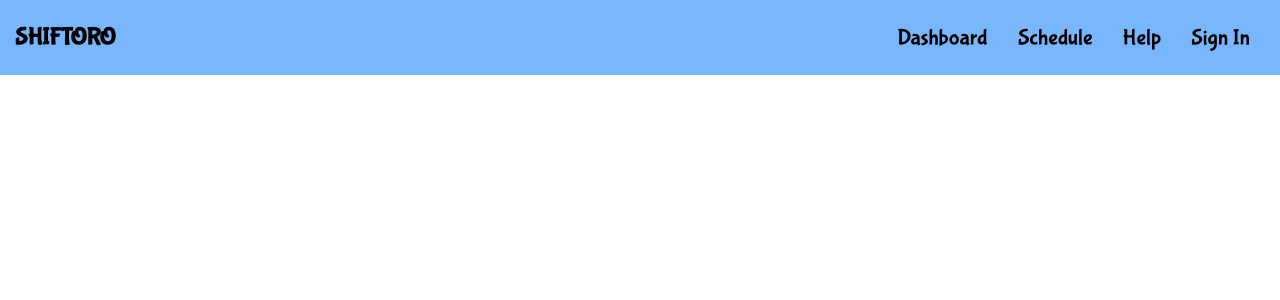
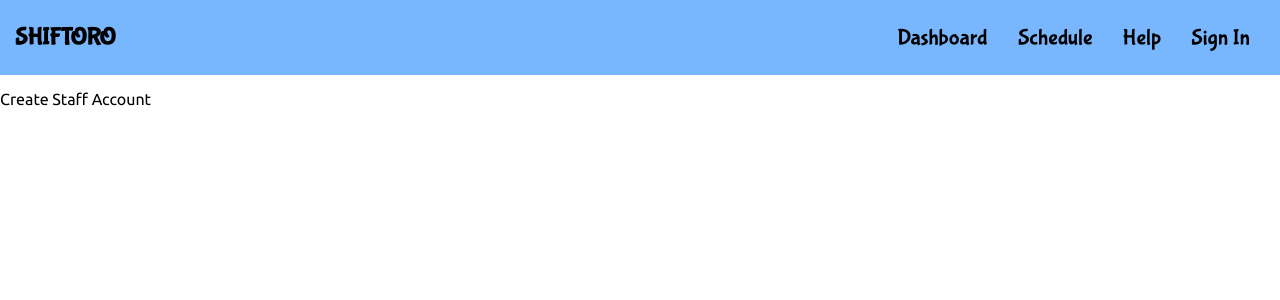
Before and after one commit to DevWig/shiftoro, a React (Create React App) app: page /create-staff-account in a window 1280 px wide. Shown: the top 300 px of the page. Built offline with nearby package versions, Linux system fonts and the light colour scheme; no server answers.

Commit message:
Create new page for creating new staff accounts and add new page and forgot password page routes to app.js file

```diff
--- a/src/App.js
+++ b/src/App.js
@@ -6,8 +6,10 @@ import Profile from './pages/Profile'
 import Schedule from './pages/Schedule'
 import SignIn from './pages/SignIn'
 import SignUp from './pages/SignUp'
+import CreateStaffAccount from './pages/CreateStaffAccount'
 import Navbar from './components/Navbar'
 import Help from './pages/Help'
+import ForgotPassword from './pages/ForgotPassword'
 
 import {FirebaseProvider} from './context/FirebaseContext'
 
@@ -20,9 +22,11 @@ function App() {
           <Route path='/' element={<Home/>} />
           <Route path='/profile' element={<Profile/>} />
           <Route path='/help' element={<Help/>} />
+          <Route path='/forgot-password' element={<ForgotPassword/>} />
           <Route path='/schedule' element={<Schedule/>} />
           <Route path='/sign-in' element={<SignIn/>} />
           <Route path='/sign-up' element={<SignUp/>} />
+          <Route path='/create-staff-account' element={<CreateStaffAccount/>} />
 
         </Routes>
 
--- /dev/null
+++ b/src/pages/CreateStaffAccount.jsx
@@ -0,0 +1,12 @@
+import React from 'react'
+
+function CreateStaffAccount() {
+  return (
+    <>
+      <div>Create Staff Account</div>
+    </>
+
+  )
+}
+
+export default CreateStaffAccount
```
